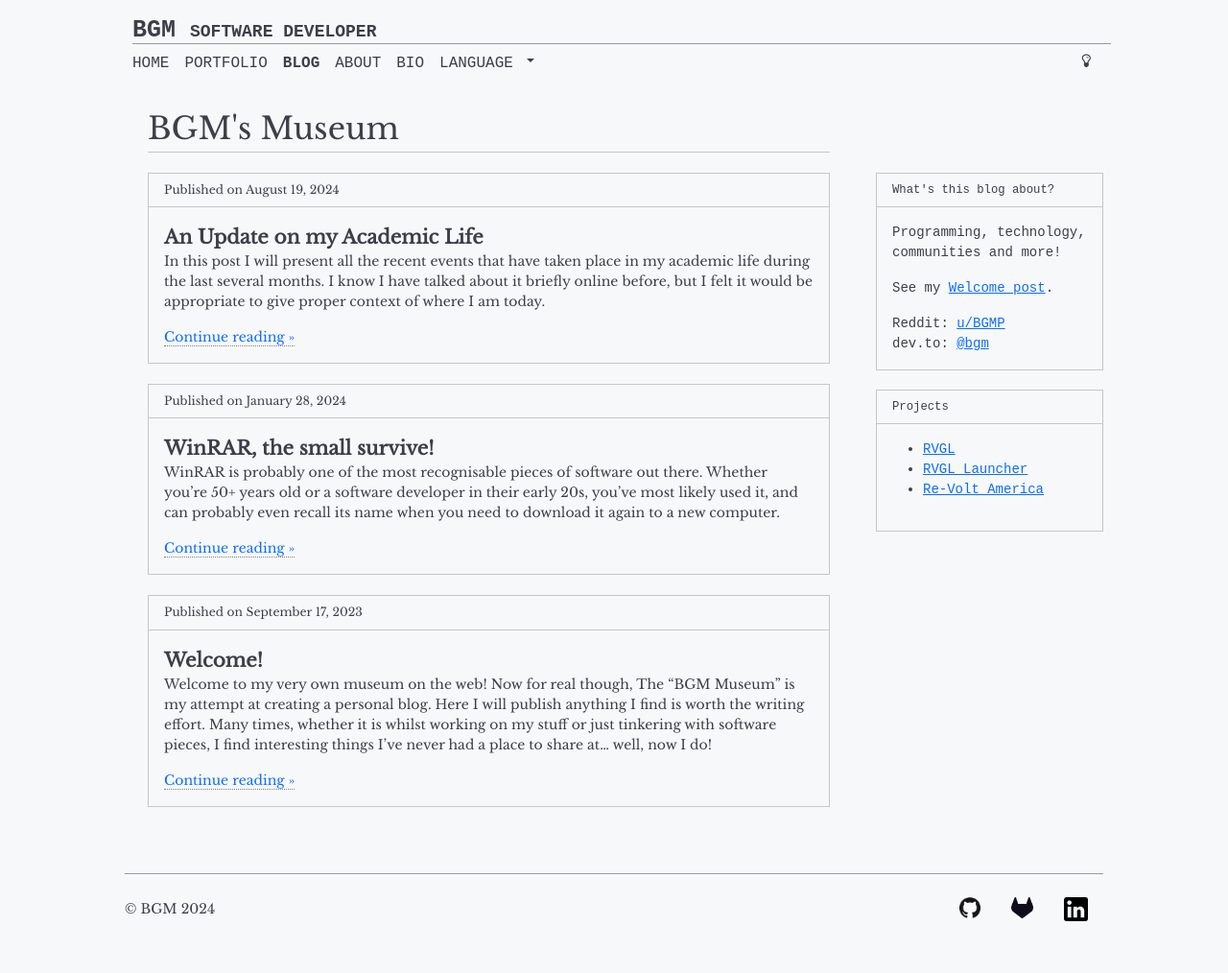
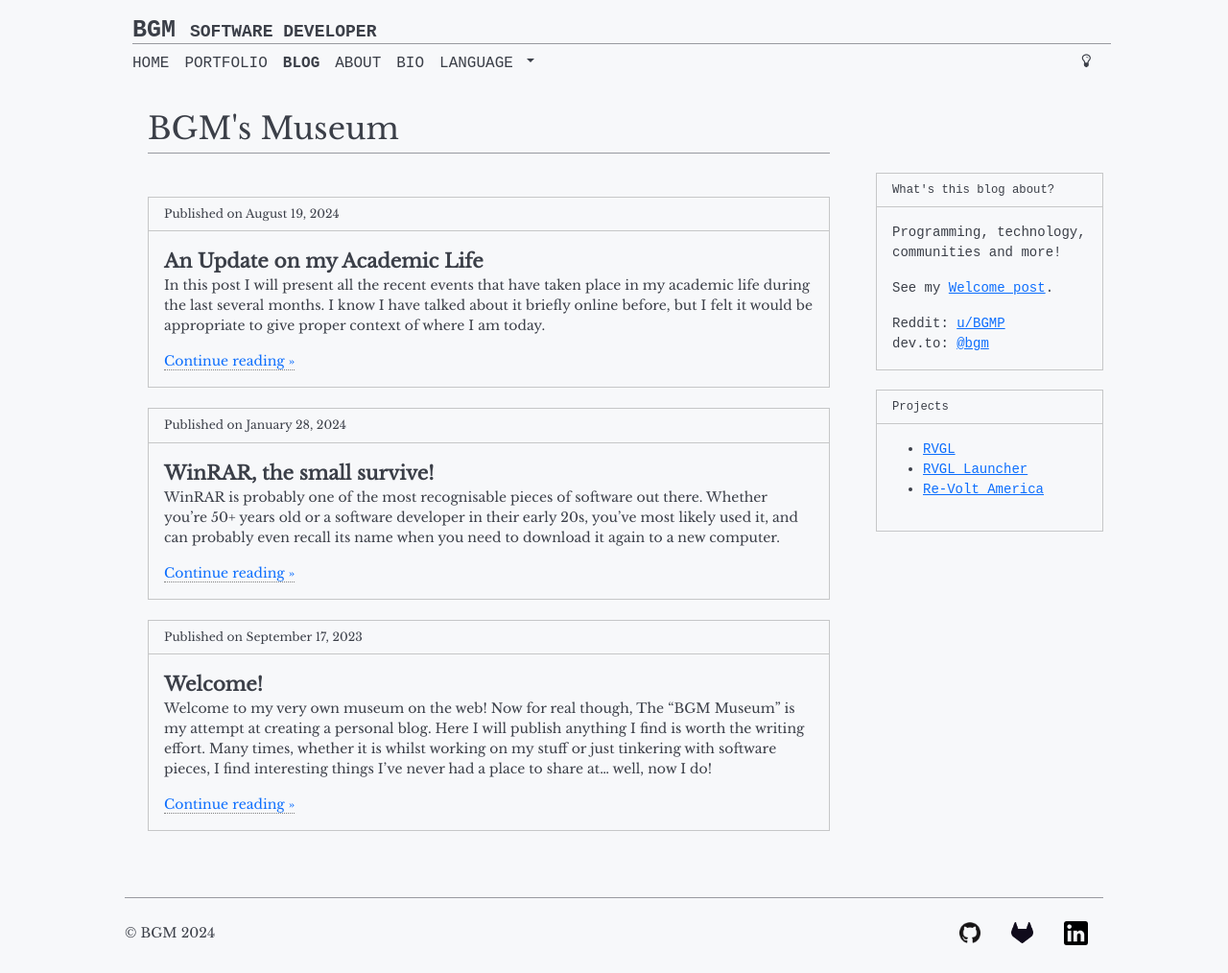
Before and after one commit to BGMP/bgm.dev, a Jekyll site: the page built from blog/index.html, in a window 1280 px wide. Shown: the whole page at 96% size. Built offline with Jekyll 4.4.1, drawn with Linux system fonts in a browser that asks for light colours; nearby versions of some CDN libraries; the list of posts is cut into pages by our own code; before the commit the page ends 989 px from its top, so only the background shows below that.

Commit message:
Fix hr styles at blog posts

```diff
--- a/assets/css/_blog.scss
+++ b/assets/css/_blog.scss
@@ -1,10 +1,9 @@
 #blog {
   hr {
-    margin: 0 0;
-    color: inherit;
+    margin: 0.1rem 0 1.5rem;
     border: 0;
-    border-top: var(--bs-border-width) solid var(--color-text);
-    opacity: .25;
+    border-top: 1px solid var(--color-text);
+    opacity: 0.5;
   }
 
   .header-at-article {
```
